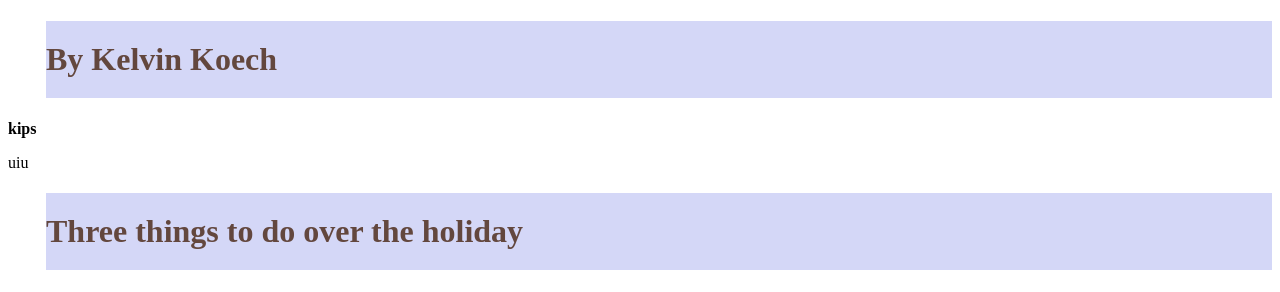
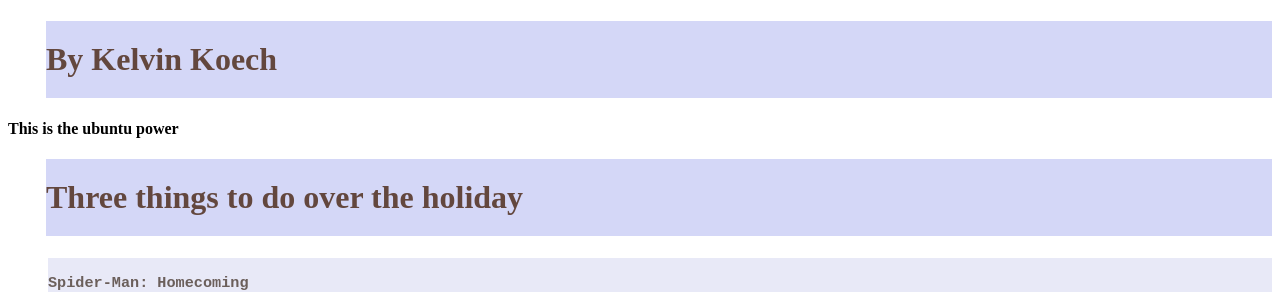
Before and after one commit to k-koech/first_css, a plain HTML site: page index.html in a window 1280 px wide. Shown: the top 292 px of the page. Drawn offline with Linux system fonts and the light colour scheme.

Commit message:
first css

```diff
--- a/index.html
+++ b/index.html
@@ -6,7 +6,7 @@
   </head>
   <body>
     <h1>By Kelvin Koech</h1>
-      <p>kips</p><bv>uiu</b>
+      <p>This is the ubuntu power</b>
     <h1>Three things to do over the holiday</h1>
       <ol>
         <li>
```
